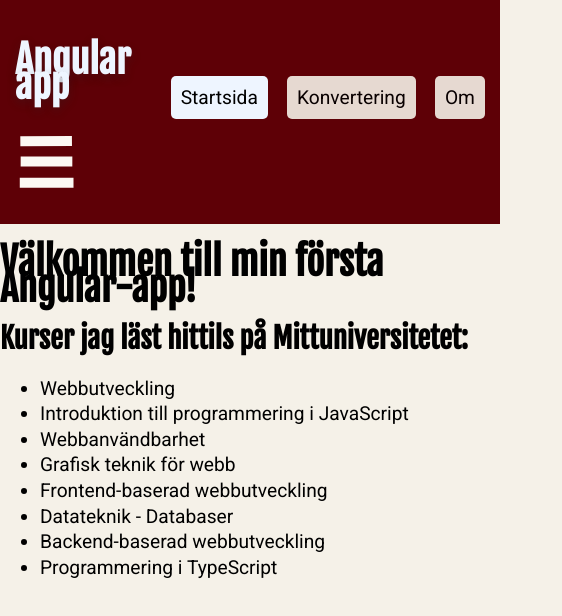
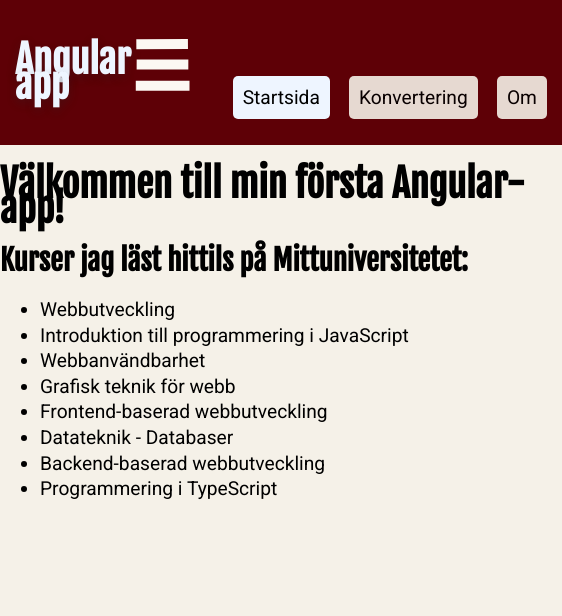
Before and after one commit to victoriah-svg/lab3Angular, an Angular app: page /home in a window 390 px wide. Shown: the top 616 px of the page, 562 px wide, since content can reach past the window. Built offline with nearby package versions, Linux system fonts and the light colour scheme.

Commit message:
försökt lägga till toggle-funktion för hamburgermeny

```diff
--- a/src/app/main-nav/main-nav.html
+++ b/src/app/main-nav/main-nav.html
@@ -3,14 +3,20 @@
         <a routerLink="home" id="logo">
             <h1>Angular app</h1>
         </a>
-        <ul>
+        <div id="hamburger">
+            <img [src]="hamburgerimg" (click)="hamburger()">
+        </div>
+       <!--if@ (menuOpen){}-->
+             <ul class="menu">
             <!--routerLinkActive lägger till klass current på det li-element som är aktivt-->
             <li routerLinkActive="current"><a routerLink="home">Startsida</a></li>
             <li routerLinkActive="current"><a routerLink="convert">Konvertering</a></li>
             <li routerLinkActive="current"><a routerLink="about">Om</a></li>
         </ul>
+
+
+
+
     </nav>
-    <div id="hamburger">
-        <img [src]="hamburgerimg" (click)="hamburger()">
-    </div>
+
 </header>
--- a/src/app/main-nav/main-nav.ts
+++ b/src/app/main-nav/main-nav.ts
@@ -10,8 +10,10 @@ import { RouterLink, RouterLinkActive } from '@angular/router';
 export class MainNav {
 
   hamburgerimg = "/Images/menuebar.svg";
+  menuOpen = false;
 
   hamburger():void {
     console.log("hej");
+    this.menuOpen = !this.menuOpen;
   }
 }
```
